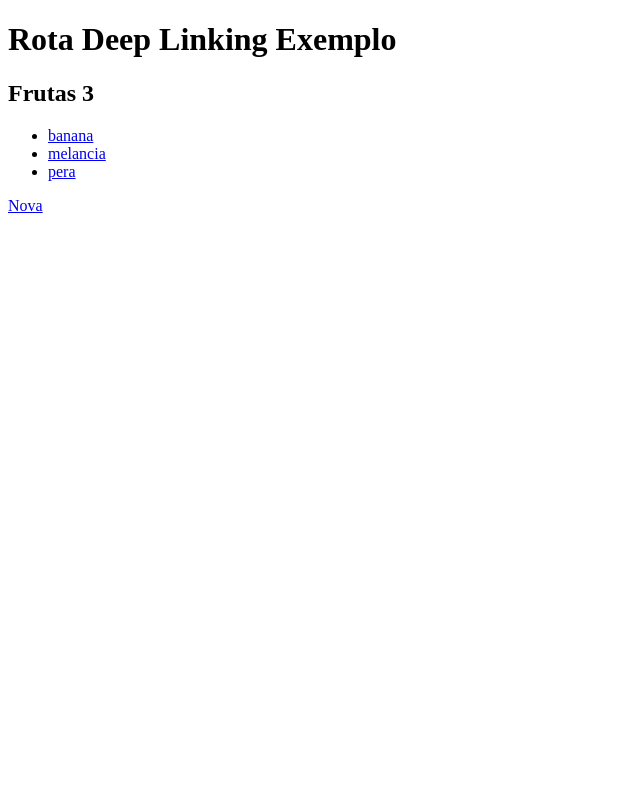
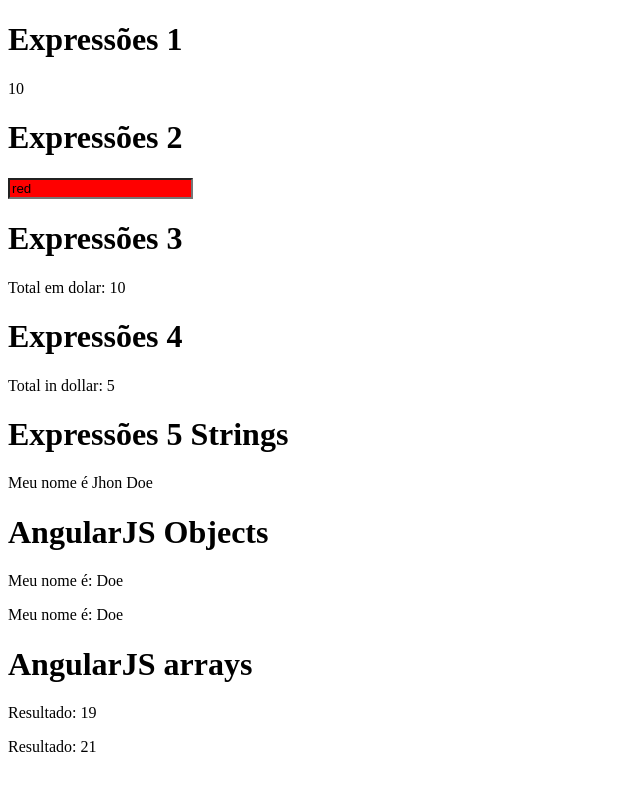
Before and after one commit to cavalcante001/angularjs_Alex--JDev_curso, a plain HTML site: page App/index.html in a window 1280 px wide. Shown: the whole page, without its empty margins (0-640 px from the left). Drawn offline with nearby package versions, Linux system fonts and the light colour scheme; some packages are replaced by stand-ins of ours.

Commit message:
expressões

```diff
--- a/App/index.html
+++ b/App/index.html
@@ -9,14 +9,50 @@
     <script src="lib/angular-1.5.8/angular.min.js"></script>
     <script src="lib/angular-1.5.8/angular-route.min.js"></script>
     <script src="js/app.js"></script>
-    <script src="js/config/routeConfig.js"></script>
-    <script src="js/controller/listController.js"></script>
-    <script src="js/controller/editController.js"></script>
-    <script src="js/controller/newController.js"></script>
 </head>
 <body id="corpo">
 
-    <h1>Rota Deep Linking Exemplo</h1>
-    <div ng-view></div>
+
+    <h1>Expressões 1</h1>
+    <p>{{ 5 + 5 }}</p>
+
+    <h1>Expressões 2</h1>
+    <div ng-init="myCol='red'">
+        <input style="background-color: {{myCol}}" ng-model="myCol">
+    </div>
+
+    <h1>Expressões 3</h1>
+    <div ng-init="valor=2; cota=5">
+        <p>Total em dolar: {{ valor * cota }}</p>
+    </div>
+
+    <h1>Expressões 4</h1>
+    <div ng-init="quantity=1;cost=5">
+        <p>Total in dollar: <span ng-bind="quantity * cost"></span></p>
+    </div>
+
+    <h1>Expressões 5 Strings</h1>
+    <div ng-init="firstname='Jhon'; lastName='Doe'">
+        <p>Meu nome é {{ firstname + " " + lastName }}</p>
+    </div>
+
+    <h1>AngularJS Objects</h1>
+    <div ng-init="person={firstName='Jhon', lastName='Doe'}">
+        <p>Meu nome é: {{ lastName }}</p>
+    </div>
+
+    <div ng-init="person{firstName: 'Jhon', lastName: 'Doe'}">
+        <p>Meu nome é: <span ng-bind="lastName"></span></p>
+    </div>
+
+    <h1>AngularJS arrays</h1>
+
+    <div ng-init="points=[1,15,19,2,40]">
+        <p>Resultado: {{ points[2] }} </p>
+    </div>
+
+    <div ng-init="points=[1,15,19,2,40]">
+        <p>Resultado: <span ng-bind="points[2] + 2"></span> </p>
+    </div>
 </body>
 </html>
```
